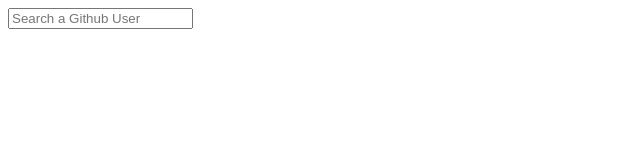
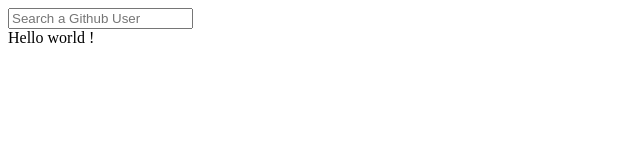
Before and after one commit to praniti111/GSSoC-22, a plain HTML site: page index.html in a window 1280 px wide. Shown: the full height of the page, 0-640 px from the left. Drawn offline with Linux system fonts and the light colour scheme.

Commit message:
temp commit

```diff
--- a/index.html
+++ b/index.html
@@ -12,7 +12,9 @@
     <form>
         <input type="text" id="search" placeholder="Search a Github User"/>
     </form>
-    <main id = "main"></main>
+    <main id = "main">
+        Hello world !
+    </main>
 
 </body>
 </html>
```
